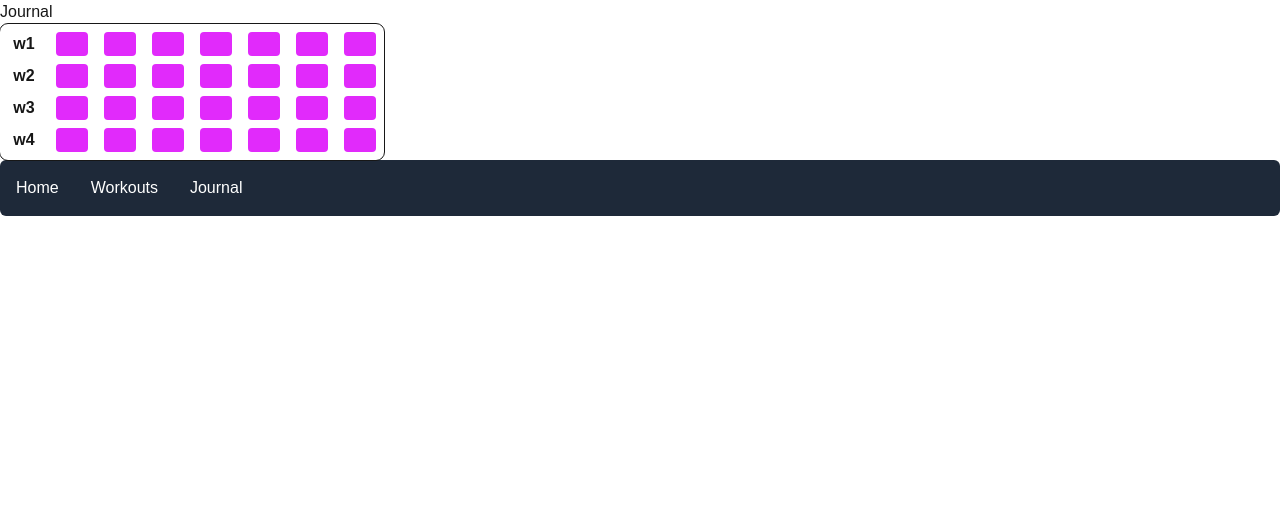
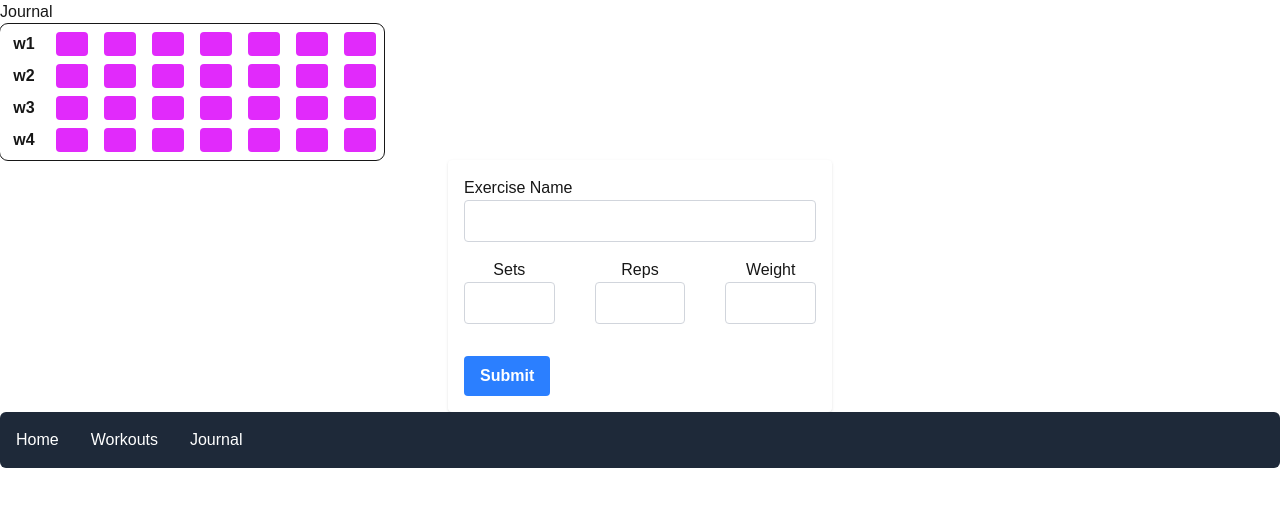
Before and after one commit to gabmor38/Workout-Logger, a Next.js app: page / in a window 1280 px wide. Shown: the top 506 px of the page. Built offline with nearby package versions, Linux system fonts and the light colour scheme.

Commit message:
creation of journal

```diff
--- /dev/null
+++ b/app/components/Form.jsx
@@ -0,0 +1,30 @@
+const Form = () => {
+  return (
+    <form className="max-w-sm mx-auto p-4 bg-white rounded shadow">
+        <div className="flex flex-col mb-4">
+            <label htmlFor="exercise">Exercise Name</label>
+            <input type="text" id="exercise" name="exercise" className="border border-gray-300 p-2 rounded" />
+        </div>
+        <div className="grid grid-cols-3 gap-10 mb-4">
+        <div className="flex flex-col text-center mb-4">
+            <label htmlFor="sets">Sets</label>
+            <input type="number" id="sets" name="sets" min="1" max="10" className="border border-gray-300 p-2 rounded" />
+        </div>
+        <div className="flex flex-col text-center mb-4">
+            <label htmlFor="reps">Reps</label>
+            <input type="number" id="reps" name="reps" min="1" max="50" className="border border-gray-300 p-2 rounded" />
+        </div>
+        <div className="flex flex-col text-center mb-4">
+            <label htmlFor="weight">Weight</label>
+            <input type="number" id="weight" name="weight" min="1" max="500" className="border border-gray-300 p-2 rounded" />
+        </div>
+        </div>
+        <button type="submit" className="bg-blue-500 hover:bg-blue-700 text-white font-bold py-2 px-4 rounded">
+            Submit
+        </button>
+
+    </form>
+    )
+}
+
+export default Form;
--- a/app/page.tsx
+++ b/app/page.tsx
@@ -1,6 +1,7 @@
 import Image from "next/image";
 import NavBar from "../app/components/NavBar";
 import CompletedWkGrid from "./components/CompletedWkGrid";
+import Form from "./components/Form";
 
 export  default function Home() {
   return (
@@ -9,6 +10,9 @@ export  default function Home() {
       <div className="flex">
         <CompletedWkGrid/>
       </div>
+      <div>
+        <Form/>
+      </div>
       <NavBar />
     </div>
   );
```
